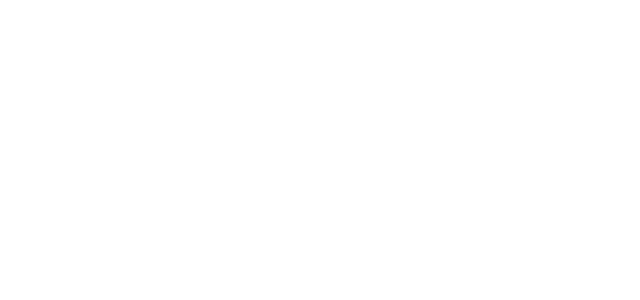
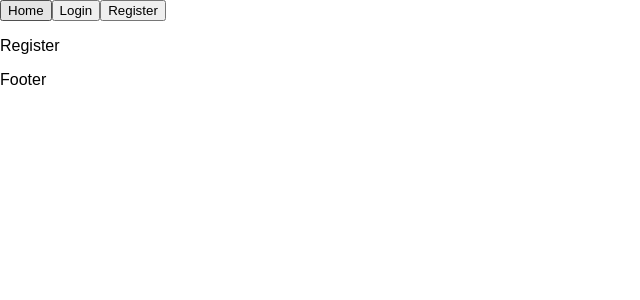
Before and after one commit to Abdul-Sen/Fullstack-social-app, a React (Create React App) app in the folder client/: page /register in a window 1280 px wide. Shown: the top 300 px of the page, without its empty margins (0-640 px from the left). Built offline with nearby package versions, Linux system fonts and the light colour scheme.

Commit message:
routing setup

```diff
--- a/client/src/App/App.js
+++ b/client/src/App/App.js
@@ -1,25 +1,24 @@
-import React, { Component } from 'react';
-import { Route, Switch } from 'react-router-dom';
-import './App.css';
+import React from 'react';
+import {Switch, Route} from 'react-router-dom';
 import Home from './pages/Home';
-import List from './pages/List';
+import Header from './components/header/header';
+import Footer from './components/footer/footer';
+import Login from './components/login/login';
+import Register from './components/register/register';
 
-class App extends Component {
-  render() {
-    const App = () => (
-      <div>
-        <Switch>
-          <Route exact path='/' component={Home}/>
-          <Route path='/list' component={List}/>
-        </Switch>
-      </div>
-    )
-    return (
+function App(props){
+  return (
+    <div>
+      <Header></Header>
       <Switch>
-        <App/>
+        <Route exact path='/' component={Home} />
+        <Route path='/login' component={Login}/>
+        <Route path='/register' component={Register}/>
       </Switch>
-    );
-  }
+      <Footer></Footer>
+    </div>
+  );
+
 }
 
 export default App;
--- /dev/null
+++ b/client/src/App/components/footer/footer.js
@@ -0,0 +1,8 @@
+import React from 'react';
+
+function Footer(props)
+{
+    return (<p>Footer</p>)
+}
+
+export default Footer;
--- /dev/null
+++ b/client/src/App/components/header/header.js
@@ -0,0 +1,21 @@
+import React, { Fragment } from 'react';
+import {Link} from 'react-router-dom';
+
+function Header(props)
+{
+    return (
+        <Fragment>
+           <Link to={'/'}>
+                <button>Home</button>
+            </Link>
+            <Link to={'/login'}>
+                <button>Login</button>
+            </Link>
+            <Link to={'/register'}>
+                <button>Register</button>
+            </Link>
+        </Fragment>
+    )
+}
+
+export default Header;
--- /dev/null
+++ b/client/src/App/components/login/login.js
@@ -0,0 +1,8 @@
+import React from 'react';
+
+function Login(props)
+{
+    return (<p>Login</p>)
+}
+
+export default Login;
--- /dev/null
+++ b/client/src/App/components/register/register.js
@@ -0,0 +1,8 @@
+import React from 'react';
+
+function Register(props)
+{
+    return (<p>Register</p>)
+}
+
+export default Register;
```
